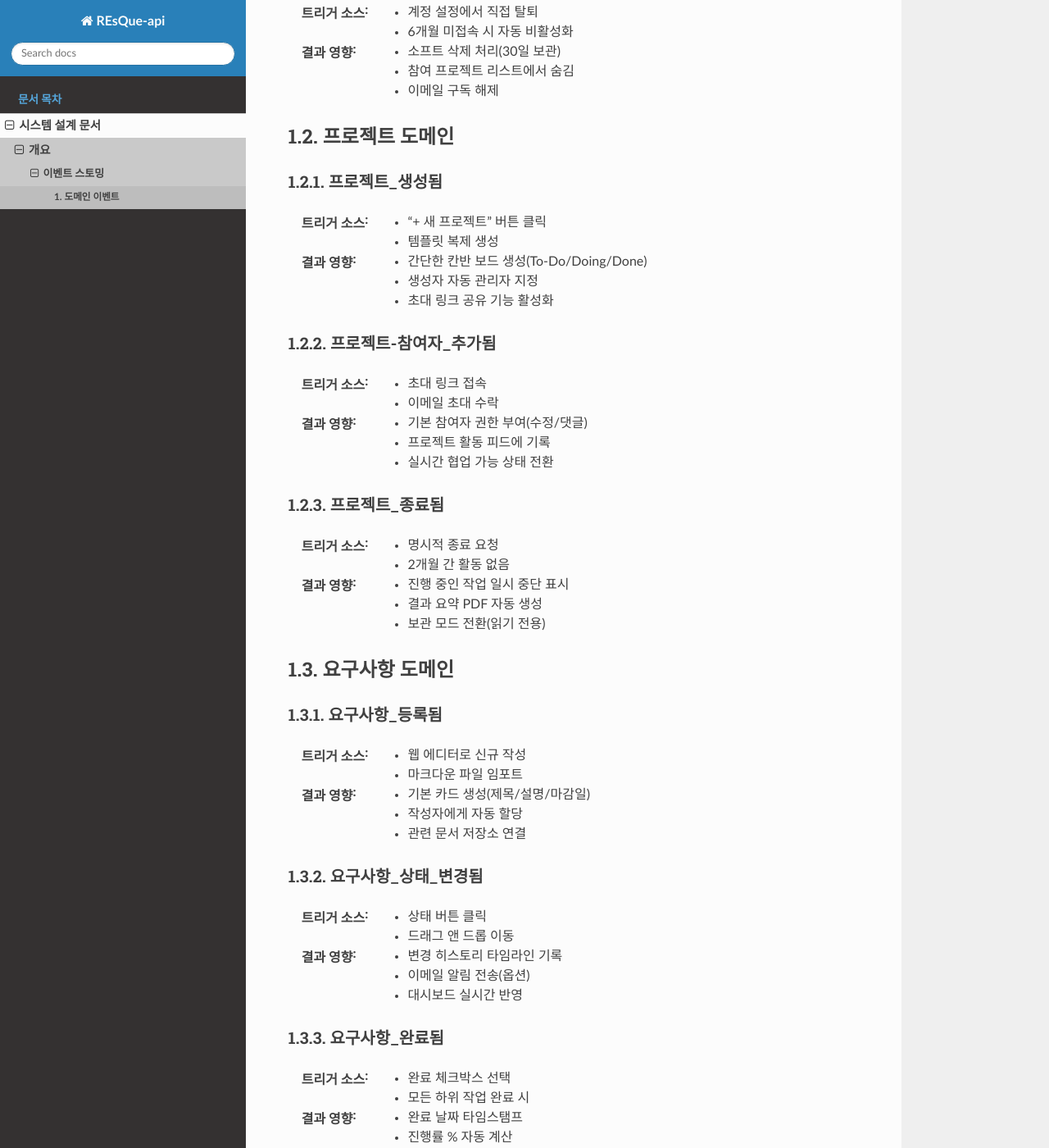
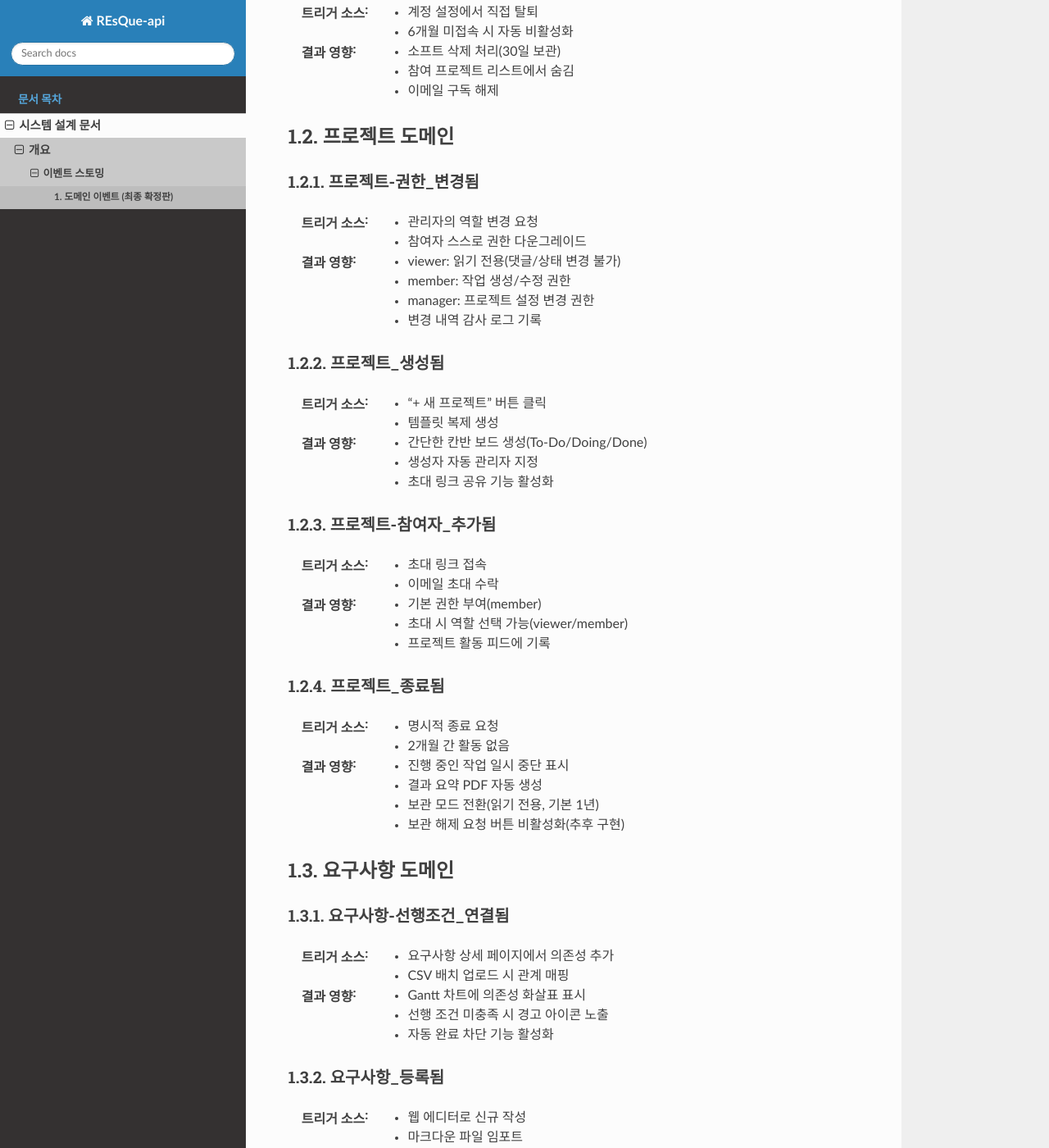
Before and after one commit to zeyakim-dev/REsQue-api, a Sphinx documentation site: the page built from docs/sphinx/source/design/event_storming/01_events.rst, in a window 1280 px wide and 1400 px high, scrolled down 671 px. Shown: the whole window at 82% size. Built offline with Sphinx 7.4.7 and the Read the Docs theme 3.1.0, drawn with Linux system fonts in a browser that asks for light colours; pages that are not in the unit, such as notebooks, are missing from menus; some of the changed text lies outside the part shown.

Commit message:
📝 Update Event Storming documentation with detailed domain events and refined descriptions

```diff
--- a/docs/sphinx/source/design/event_storming/01_events.rst
+++ b/docs/sphinx/source/design/event_storming/01_events.rst
@@ -1,4 +1,4 @@
-도메인 이벤트
+도메인 이벤트 (최종 확정판)
 =========================================
 
 회원 도메인
@@ -40,6 +40,18 @@
 프로젝트 도메인
 ---------------
 
+프로젝트-권한_변경됨
+^^^^^^^^^^^^^^^^^^^^^^^^^^^^
+:트리거 소스:
+    * 관리자의 역할 변경 요청
+    * 참여자 스스로 권한 다운그레이드
+
+:결과 영향:
+    * viewer: 읽기 전용(댓글/상태 변경 불가)
+    * member: 작업 생성/수정 권한
+    * manager: 프로젝트 설정 변경 권한
+    * 변경 내역 감사 로그 기록
+
 프로젝트_생성됨
 ^^^^^^^^^^^^^^^
 :트리거 소스:
@@ -52,15 +64,15 @@
     * 초대 링크 공유 기능 활성화
 
 프로젝트-참여자_추가됨
-^^^^^^^^^^^^^^^^^^^^^
+^^^^^^^^^^^^^^^^^^^^^^^
 :트리거 소스:
     * 초대 링크 접속
     * 이메일 초대 수락
 
 :결과 영향:
-    * 기본 참여자 권한 부여(수정/댓글)
+    * 기본 권한 부여(member)
+    * 초대 시 역할 선택 가능(viewer/member)
     * 프로젝트 활동 피드에 기록
-    * 실시간 협업 가능 상태 전환
 
 프로젝트_종료됨
 ^^^^^^^^^^^^^^^
@@ -71,13 +83,25 @@
 :결과 영향:
     * 진행 중인 작업 일시 중단 표시
     * 결과 요약 PDF 자동 생성
-    * 보관 모드 전환(읽기 전용)
+    * 보관 모드 전환(읽기 전용, 기본 1년)
+    * 보관 해제 요청 버튼 비활성화(추후 구현)
 
 요구사항 도메인
 ---------------
 
+요구사항-선행조건_연결됨
+^^^^^^^^^^^^^^^^^^^^^^^^^^^^^^^^
+:트리거 소스:
+    * 요구사항 상세 페이지에서 의존성 추가
+    * CSV 배치 업로드 시 관계 매핑
+
+:결과 영향:
+    * Gantt 차트에 의존성 화살표 표시
+    * 선행 조건 미충족 시 경고 아이콘 노출
+    * 자동 완료 차단 기능 활성화
+
 요구사항_등록됨
-^^^^^^^^^^^^^^^
+^^^^^^^^^^^^^^^^^
 :트리거 소스:
     * 웹 에디터로 신규 작성
     * 마크다운 파일 임포트
@@ -88,7 +112,7 @@
     * 관련 문서 저장소 연결
 
 요구사항_상태_변경됨
-^^^^^^^^^^^^^^^^^^^
+^^^^^^^^^^^^^^^^^^^^^
 :트리거 소스:
     * 상태 버튼 클릭
     * 드래그 앤 드롭 이동
@@ -102,21 +126,32 @@
 ^^^^^^^^^^^^^^^
 :트리거 소스:
     * 완료 체크박스 선택
-    * 모든 하위 작업 완료 시
+    * 모든 선행 요구사항 충족 시
 
 :결과 영향:
     * 완료 날짜 타임스탬프
     * 진행률 % 자동 계산
     * 완료 보고서 다운로드 링크 생성
 
-협업 도메인 (간소화)
--------------------
+협업 도메인
+-----------
+
+알림_전송됨
+^^^^^^^^^^^^^^^^^^^^
+:트리거 소스:
+    * 댓글 작성/상태 변경/완료 등 주요 액션
+    * 시스템 주요 정책 변경 시
+
+:결과 영향:
+    * 사용자 지정 채널로 알림 라우팅
+    * 알림 확인 상태 추적
+    * 실패 시 재시도 큐 적재
 
 작업_댓글_추가됨
-^^^^^^^^^^^^^^^
+^^^^^^^^^^^^^^^^^^
 :트리거 소스:
     * 댓글 입력 후 저장
-    * 이슈 트래커 연동
+    * 마크다운 첨부 파일 포함 시
 
 :결과 영향:
     * 담당자에게 이메일 알림
```
